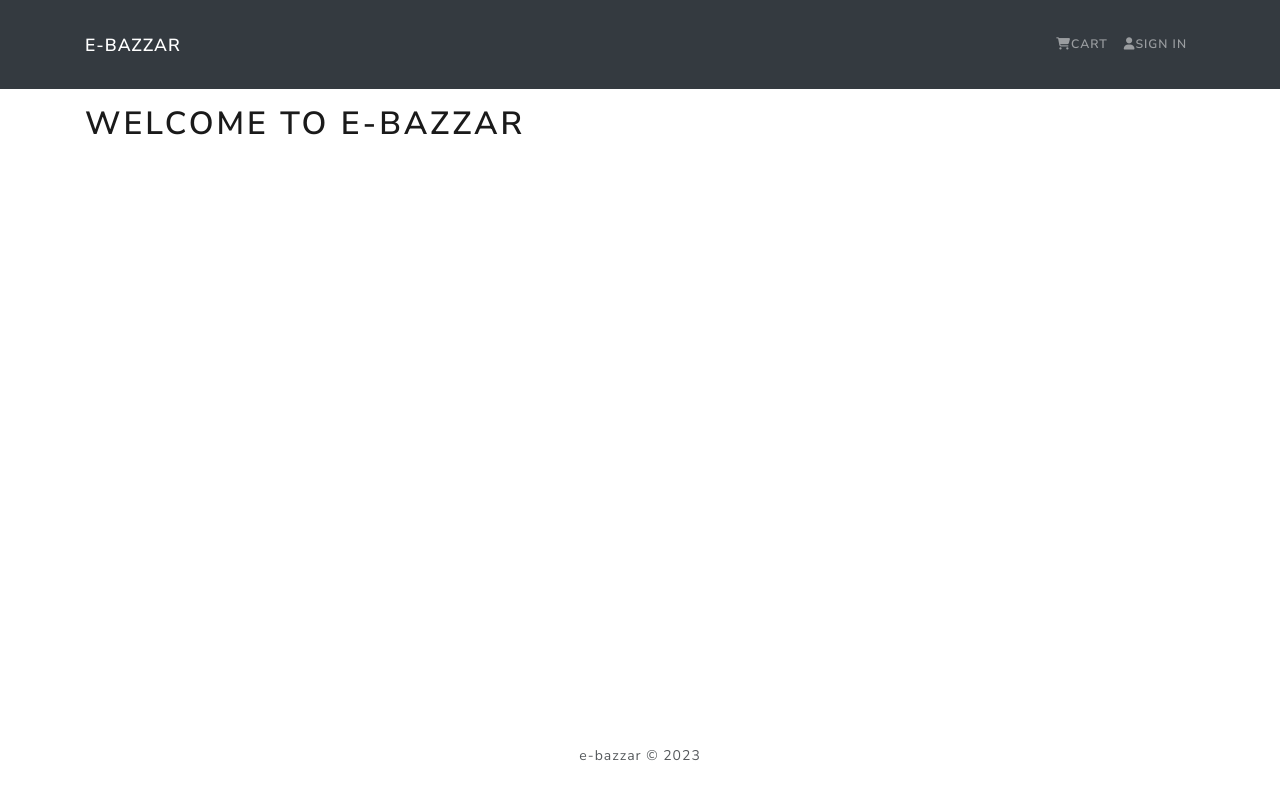
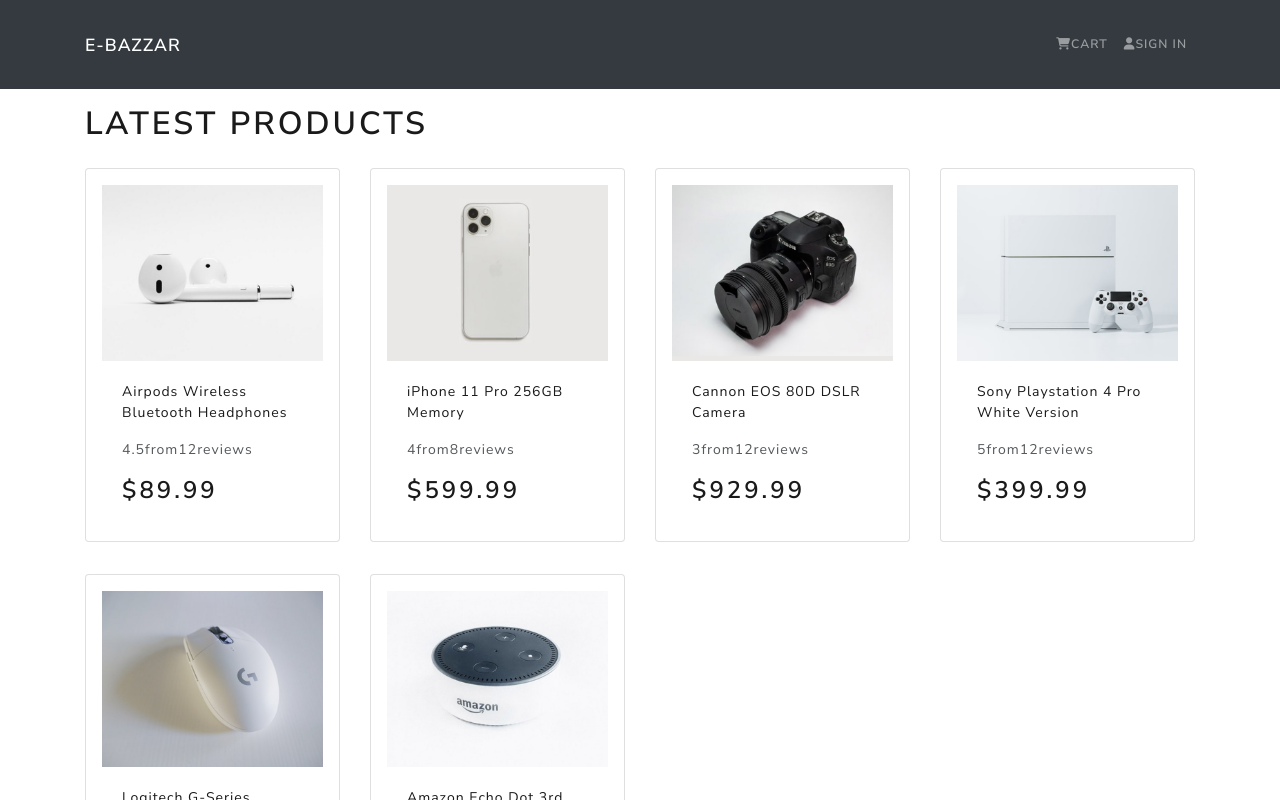
Before and after one commit to ShiroYaksha90/e-bazzar, a React (Create React App) app: page / in a window 1280 px wide. Shown: the top 800 px of the page. Built offline with nearby package versions, Linux system fonts and the light colour scheme.

Commit message:
Import & add HomeScreen component

```diff
--- a/src/App.js
+++ b/src/App.js
@@ -2,13 +2,14 @@
 import { Container } from 'react-bootstrap';
 import Header from './components/Header';
 import Footer from './components/Footer';
+import HomeScreen from './screens/HomeScreen';
 
 const App = () => (
   <>
     <Header />
     <main className="py-3">
       <Container>
-        <h1>Welcome to e-bazzar</h1>
+        <HomeScreen />
       </Container>
     </main>
     <Footer />
```
